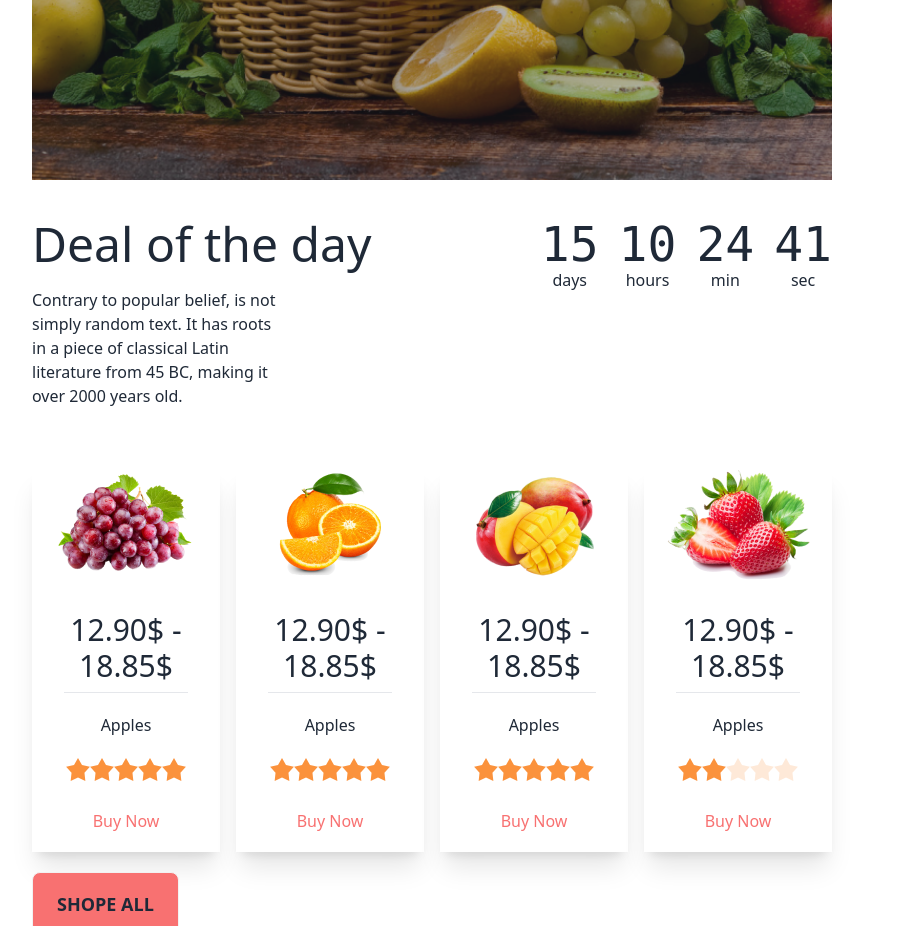
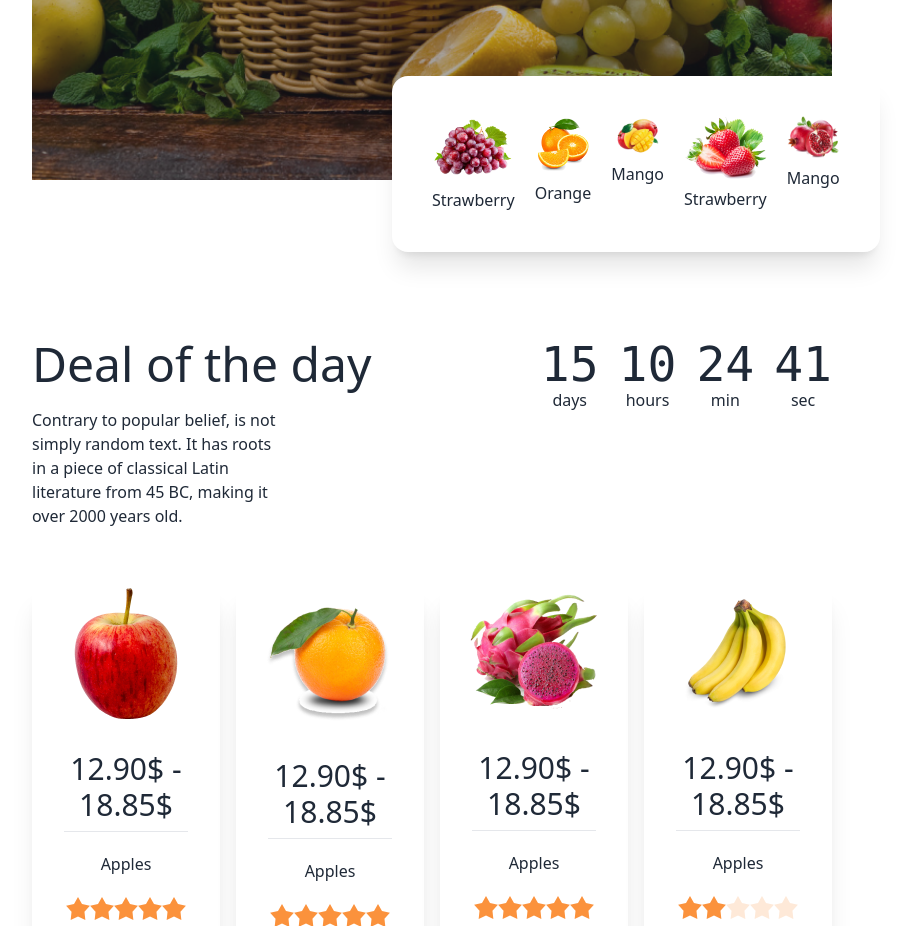
Before and after one commit to Mdmahmudkandoker/fruit-burst-A3, a plain HTML site: page index.html in a window 1280 px wide. Shown: the part 642-1568 px from the top of the page, without its empty margins (208-1116 px from the left). Drawn offline with nearby package versions, Linux system fonts and the light colour scheme; grey boxes are pictures that could not be loaded.

Commit message:
adding a banner bottom sub section

```diff
--- a/index.html
+++ b/index.html
@@ -26,11 +26,18 @@
         }
     </script>
 
-    <!-- <Style>
-          .font-manrope {
+    <Style>
+          /* .font-manrope {
               font-family: 'Manrope', sans-serif;
+          } */
+
+          .container{
+            position: relative;
           }
-      </Style> -->
+          .container-card{
+            position: absolute;
+          }
+      </Style>
 </head>
 
 <body>
@@ -63,7 +70,7 @@
     </header>
     <main class="lg:mx-60">
         <!-- Banner section/slider -->
-        <div class="carousel w-full mb-10">
+        <div class="carousel w-full mb-10 ">
 
             <div id="slide1" class="carousel-item relative w-full">
                 <div class="hero min-h-[calc(100vh-170px)]" style="background-image: url(./images/banner1.png);">
@@ -130,8 +137,31 @@
                 </div>
             </div>
         </div>
+        <!-- Banner bottom card -->
+        <div class="container">
+            <div class="mx-[360px] flex gap-5 -mt-36 container-card bg-white p-10 rounded-2xl shadow-xl">
+                <div class="card-1 ">
+                    <img src="./images/fruit1.png" alt="">
+                    <p class="text-center mt-2">Strawberry</p>
+                </div>
+                <div><img src="./images/fruit2.png" alt="">
+                    <p class="text-center mt-2">Orange </p></div>
+                <div>
+                    <img src="./images/fruit3.png" alt="">
+                    <p class="text-center mt-2">Mango </p>
+                </div>
+                <div>
+                    <img src="./images/fruit4.png" alt="">
+                    <p class="text-center mt-2">Strawberry </p>
+                </div>
+                <div>
+                    <img src="./images/fruit5.png" alt="">
+                    <p class="text-center mt-2">Mango</p>
+                </div>
+            </div>
+        </div>
         <!-- Deal of the day -->
-        <div class="flex flex-col lg:flex-row">
+        <div class="flex flex-col lg:flex-row mt-[120px]">
             <div>
                 <h2 class="text-5xl mb-5">Deal of the day</h2>
                 <p class="w-2/4">Contrary to popular belief, is not simply random text. It has roots in a piece of
@@ -171,7 +201,7 @@
             <!-- Deal of the day card 1 -->
 
             <div class="md:w-1/4 h-96 bg-base-100 shadow-xl mt-10">
-                <figure><img class="justify-center text-center mx-auto my-0" src="./images/fruit1.png" alt="Shoes" />
+                <figure><img class="justify-center text-center mx-auto my-0" src="./images/fruit6.png" alt="Shoes" />
                 </figure>
                 <div class="card-body">
                     <h2 class="text-center text-3xl">12.90$ - 18.85$</h2>
@@ -189,7 +219,7 @@
                         <button class="text-red-400" onclick="my_modal_1.showModal()">Buy Now</button>
                         <dialog id="my_modal_1" class="modal">
                             <form method="dialog" class="modal-box">
-                                <figure><img class="justify-center text-center mx-auto my-0" src="./images/fruit1.png"
+                                <figure><img class="justify-center text-center mx-auto my-0" src="./images/fruit6.png"
                                         alt="Shoes" />
                                 </figure>
                                 <div class="card-body">
@@ -217,7 +247,7 @@
             <!-- Deal of the day card 2 -->
 
             <div class="md:w-1/4 h-96 bg-base-100 shadow-xl mt-10">
-                <figure><img class="justify-center text-center mx-auto my-0" src="./images/fruit2.png" alt="Shoes" />
+                <figure><img class="justify-center text-center mx-auto my-0" src="./images/fruit7.png" alt="Shoes" />
                 </figure>
                 <div class="card-body">
                     <h2 class="text-center text-3xl">12.90$ - 18.85$</h2>
@@ -264,7 +294,7 @@
             <!-- Deal of the day card 3 -->
 
             <div class="w-1/4 h-96 bg-base-100 shadow-xl mt-10">
-                <figure><img class="justify-center text-center mx-auto my-0" src="./images/fruit3.png" alt="Shoes" />
+                <figure><img class="justify-center text-center mx-auto my-0" src="./images/fruit8.png" alt="Shoes" />
                 </figure>
                 <div class="card-body">
                     <h2 class="text-center text-3xl">12.90$ - 18.85$</h2>
@@ -310,7 +340,7 @@
             <!-- Deal of the day card 4 -->
 
             <div class="w-1/4 h-96 bg-base-100 shadow-xl mt-10">
-                <figure><img class="justify-center text-center mx-auto my-0" src="./images/fruit4.png" alt="Shoes" />
+                <figure><img class="justify-center text-center mx-auto my-0" src="./images/fruit9.png" alt="Shoes" />
                 </figure>
                 <div class="card-body">
                     <h2 class="text-center text-3xl">12.90$ - 18.85$</h2>
```
